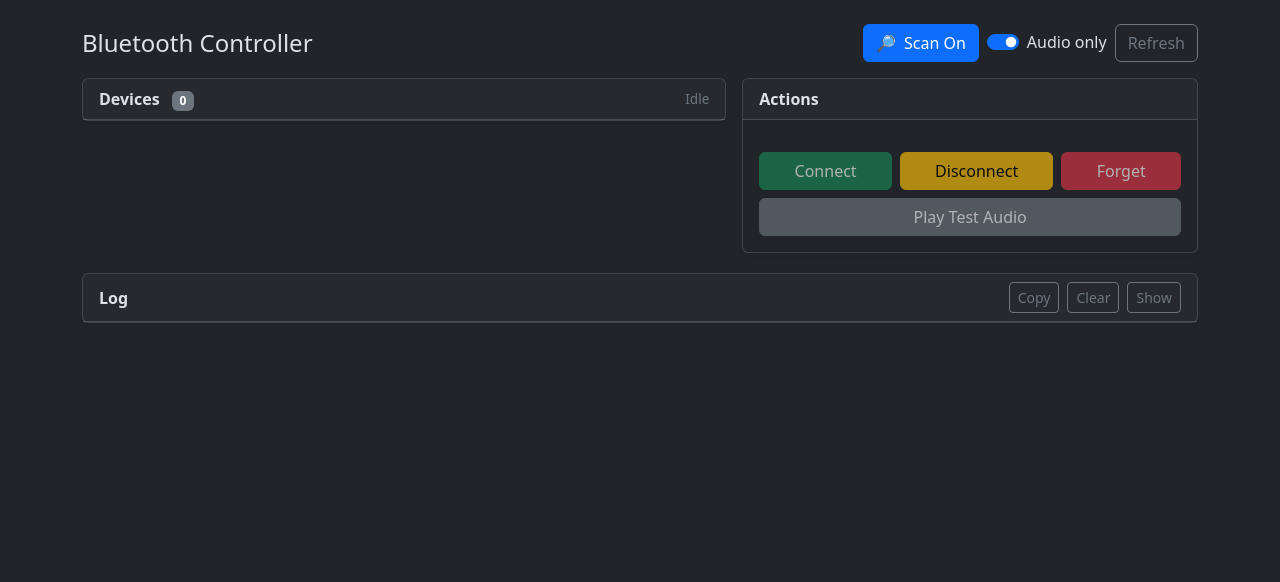
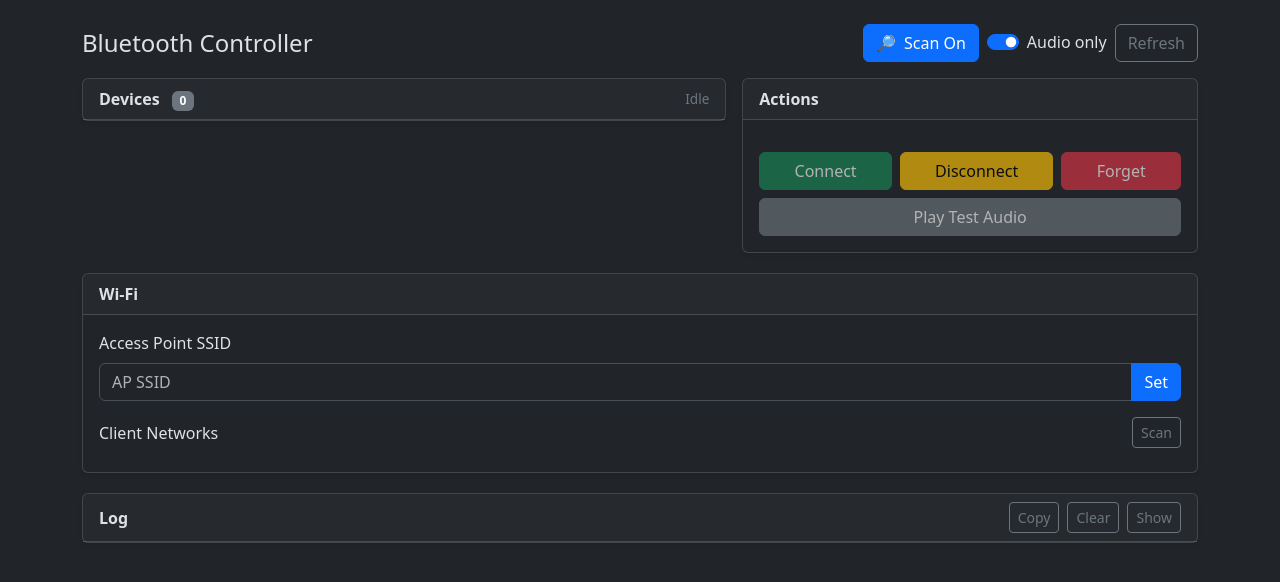
Before and after one commit to Muppet1856/BluetoothWebsite, a Flask app: page / in a window 1280 px wide. Shown: the top 582 px of the page. Run offline with Flask 3, Linux system fonts and the light colour scheme; data that the repository does not hold is empty.

Commit message:
Add Wi-Fi access point management

```diff
--- a/web-bt/app.py
+++ b/web-bt/app.py
@@ -1,8 +1,10 @@
 #!/usr/bin/env python3
-import os, re, time, atexit, subprocess, hmac, hashlib, threading
+import os, re, time, atexit, subprocess, hmac, hashlib, threading, sys
 import logging
 from logging.handlers import RotatingFileHandler
 from flask import Flask, jsonify, request, render_template
+sys.path.append(os.path.dirname(__file__))
+from wifi import read_ap_ssid, set_ap_ssid, list_client_networks, connect_client
 
 app = Flask(__name__)
 
@@ -488,6 +490,38 @@ def api_forget():
     # Best-effort result; devices list will reflect reality
     return jsonify({"ok": True, "log": clean_for_js(txt)})
 
+
+@app.get("/api/ap")
+def api_ap_get():
+    return jsonify({"ssid": read_ap_ssid()})
+
+@app.post("/api/ap")
+def api_ap_set():
+    ssid = (request.json or {}).get("ssid", "")
+    if not ssid:
+        return jsonify({"ok": False, "error": "ssid required"}), 400
+    try:
+        set_ap_ssid(ssid)
+        return jsonify({"ok": True, "ssid": ssid})
+    except Exception as e:
+        return jsonify({"ok": False, "error": str(e)}), 500
+
+@app.get("/api/wifi")
+def api_wifi_list():
+    nets = list_client_networks()
+    return jsonify({"networks": nets})
+
+@app.post("/api/wifi")
+def api_wifi_connect():
+    ssid = (request.json or {}).get("ssid", "")
+    if not ssid:
+        return jsonify({"ok": False, "error": "ssid required"}), 400
+    try:
+        connect_client(ssid)
+        return jsonify({"ok": True, "ssid": ssid})
+    except Exception as e:
+        return jsonify({"ok": False, "error": str(e)}), 500
+
 @app.post("/github-webhook")
 def github_webhook():
     event = request.headers.get("X-GitHub-Event")
--- a/web-bt/static/script.js
+++ b/web-bt/static/script.js
@@ -14,6 +14,10 @@ const countEl      = document.getElementById('count');
 const logBox       = document.getElementById('logBox');
 const audioOnlyChk = document.getElementById('audioOnly');
 const testAudioBtn = document.getElementById('testAudioBtn');
+const apSsid = document.getElementById('apSsid');
+const apSsidBtn = document.getElementById('apSsidBtn');
+const scanWifiBtn = document.getElementById('scanWifiBtn');
+const wifiList = document.getElementById('wifiList');
 
 // --- ANSI renderer (client-side) ---
 if (window.APP_VERSION) {
@@ -254,6 +258,55 @@ audioOnlyChk.addEventListener('change', async () => {
   await fetchDevices();
 });
 
+
+async function loadAp(){
+  try {
+    const res = await fetch('/api/ap');
+    const data = await res.json();
+    if (apSsid) apSsid.value = data.ssid || '';
+  } catch(e) {}
+}
+
+async function setAp(){
+  const ssid = apSsid.value.trim();
+  if (!ssid) return;
+  apSsidBtn.disabled = true;
+  try {
+    await fetch('/api/ap', {method:'POST', headers:{'Content-Type':'application/json'}, body: JSON.stringify({ssid})});
+  } finally {
+    apSsidBtn.disabled = false;
+  }
+}
+
+async function scanWifi(){
+  scanWifiBtn.disabled = true;
+  wifiList.innerHTML = '';
+  try {
+    const res = await fetch('/api/wifi');
+    const data = await res.json();
+    const nets = data.networks || [];
+    if (nets.length === 0){
+      const li=document.createElement('li');
+      li.className='list-group-item text-secondary';
+      li.textContent='No networks';
+      wifiList.appendChild(li);
+    } else {
+      nets.forEach(n => {
+        const li=document.createElement('li');
+        li.className='list-group-item list-group-item-action';
+        li.textContent=n;
+        li.addEventListener('click', ()=>connectWifi(n));
+        wifiList.appendChild(li);
+      });
+    }
+  } finally {
+    scanWifiBtn.disabled = false;
+  }
+}
+
+async function connectWifi(ssid){
+  await fetch('/api/wifi', {method:'POST', headers:{'Content-Type':'application/json'}, body: JSON.stringify({ssid})});
+}
 // Copy / Clear log
 clearLogBtn?.addEventListener('click', () => showLogRAW(""));
 copyLogBtn?.addEventListener('click', async () => {
@@ -278,11 +331,15 @@ copyLogBtn?.addEventListener('click', async () => {
 });
 
 
+apSsidBtn?.addEventListener('click', setAp);
+scanWifiBtn?.addEventListener('click', scanWifi);
+
 // --- Init ---
 (async function init() {
   try {
     await updateScanUI();
     await fetchDevices();
+    await loadAp();
   } catch (e) {
     showLogRAW(String(e));
   }
--- a/web-bt/templates/index.html
+++ b/web-bt/templates/index.html
@@ -63,6 +63,31 @@
       </div>
     </div>
 
+    <!-- Row: Wi-Fi configuration -->
+    <div class="row g-3 mt-1">
+      <div class="col-12">
+        <div class="card shadow-sm">
+          <div class="card-header"><strong>Wi-Fi</strong></div>
+          <div class="card-body d-grid gap-3">
+            <div>
+              <label for="apSsid" class="form-label">Access Point SSID</label>
+              <div class="input-group">
+                <input id="apSsid" class="form-control" type="text" placeholder="AP SSID">
+                <button id="apSsidBtn" class="btn btn-primary" type="button">Set</button>
+              </div>
+            </div>
+            <div>
+              <div class="d-flex justify-content-between align-items-center mb-2">
+                <label class="form-label mb-0">Client Networks</label>
+                <button id="scanWifiBtn" class="btn btn-outline-secondary btn-sm" type="button">Scan</button>
+              </div>
+              <ul id="wifiList" class="list-group" style="max-height:12rem; overflow:auto;"></ul>
+            </div>
+          </div>
+        </div>
+      </div>
+    </div>
+
     <!-- Row 2: Full-width Log -->
     <div class="row g-3 mt-1">
       <div class="col-12">
--- /dev/null
+++ b/web-bt/wifi.py
@@ -0,0 +1,76 @@
+import os
+import subprocess
+from typing import List
+
+AP_CONF = "/etc/hostapd/hostapd.conf"
+AP_INTERFACE = "wlan0"
+
+
+def _hostname() -> str:
+    return os.uname().nodename
+
+
+def read_ap_ssid() -> str:
+    try:
+        with open(AP_CONF) as f:
+            for line in f:
+                if line.startswith("ssid="):
+                    return line.strip().split("=", 1)[1]
+    except Exception:
+        pass
+    return _hostname()
+
+
+def set_ap_ssid(ssid: str) -> None:
+    lines: List[str] = []
+    try:
+        with open(AP_CONF) as f:
+            for line in f:
+                if line.startswith("ssid="):
+                    lines.append(f"ssid={ssid}\n")
+                else:
+                    lines.append(line)
+    except FileNotFoundError:
+        lines = [
+            f"interface={AP_INTERFACE}\n",
+            "driver=nl80211\n",
+            f"ssid={ssid}\n",
+            "hw_mode=g\n",
+            "channel=1\n",
+            "auth_algs=1\n",
+            "ignore_broadcast_ssid=0\n",
+        ]
+    with open(AP_CONF, "w") as f:
+        f.writelines(lines)
+    try:
+        subprocess.run(["sudo", "systemctl", "restart", "hostapd"], check=False)
+    except Exception:
+        pass
+
+
+def list_client_networks() -> List[str]:
+    try:
+        p = subprocess.run(
+            ["nmcli", "-t", "-f", "SSID", "device", "wifi", "list"],
+            stdout=subprocess.PIPE,
+            stderr=subprocess.PIPE,
+            text=True,
+            check=False,
+        )
+        nets = [line.strip() for line in p.stdout.splitlines() if line.strip()]
+    except Exception:
+        nets = []
+    ap_ssid = read_ap_ssid()
+    return [n for n in nets if n != ap_ssid]
+
+
+def connect_client(ssid: str) -> None:
+    try:
+        subprocess.run(
+            ["nmcli", "device", "wifi", "connect", ssid],
+            stdout=subprocess.PIPE,
+            stderr=subprocess.PIPE,
+            check=False,
+        )
+    except Exception:
+        pass
```
